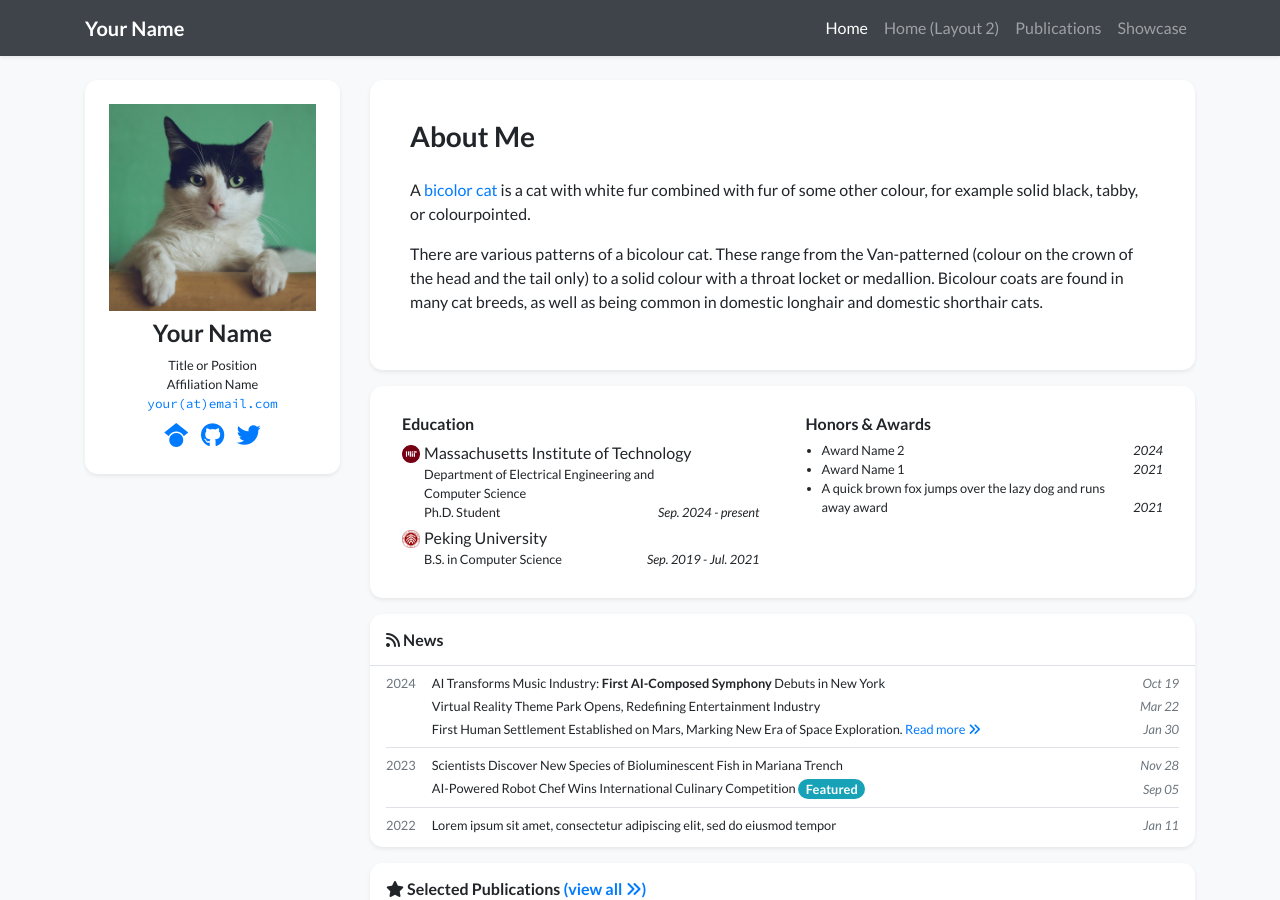
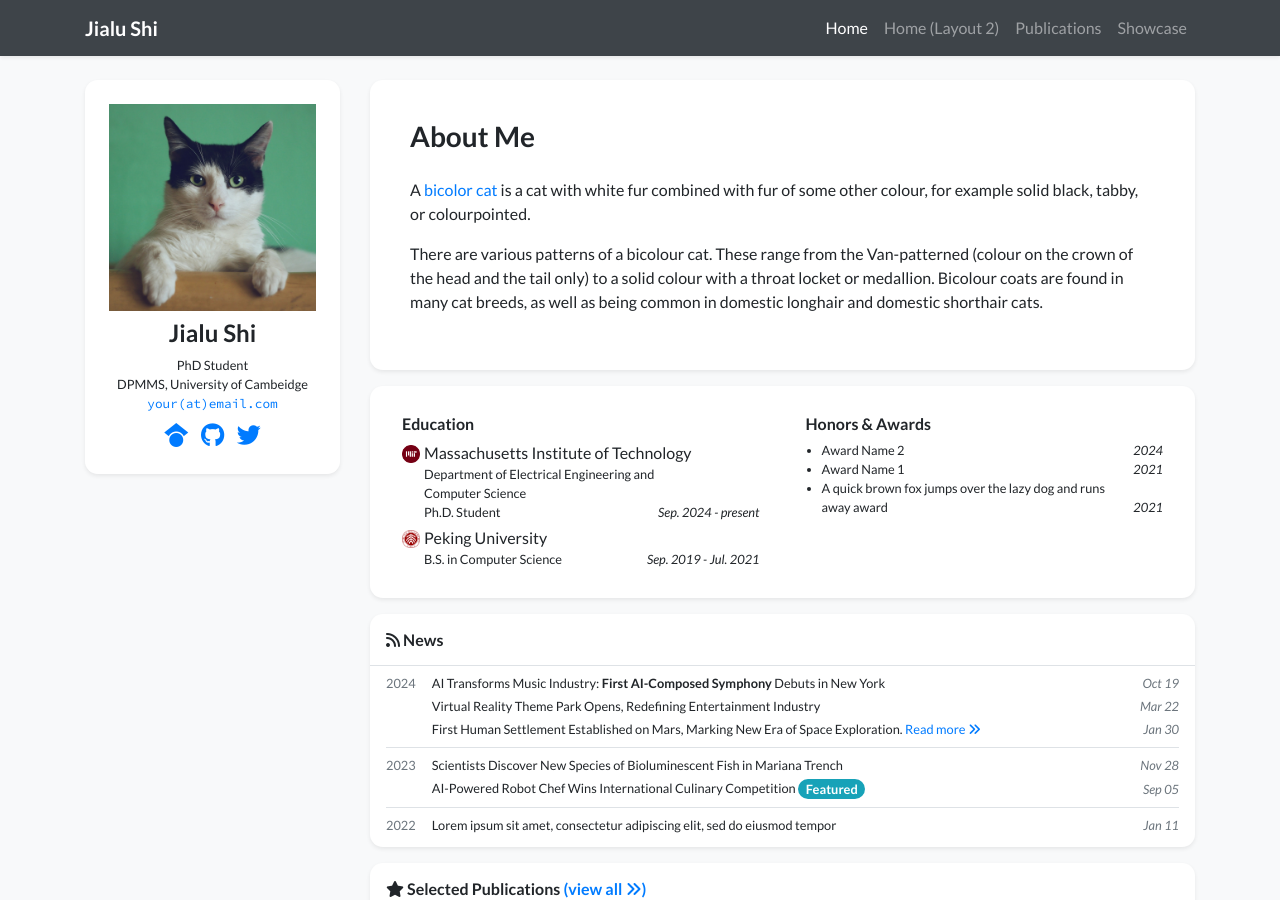
Before and after one commit to yryrryyryrryyryryyryry/yryrryyryrryyryryyryry.github.io, a Jekyll site: the page built from index.html, in a window 1280 px wide and 900 px high. Built offline with Jekyll 4.4.1, drawn with Linux system fonts in a browser that asks for light colours; nearby versions of some CDN libraries; a style sheet for code colours, icons or effects is not loaded.

Commit message:
profile.yml

```diff
--- a/_data/profile.yml
+++ b/_data/profile.yml
@@ -1,11 +1,11 @@
-primary_name: "Your Name"
+primary_name: "Jialu Shi"
 secondary_name: ""
-navbar_name: "Your Name"
+navbar_name: "Jialu Shi"
 
 positions:
-- name: Title or Position
-- name: Affiliation Name
-  logo: /assets/images/badges/MIT_Social_circle.png  # Logo is optional
+- name: PhD Student
+- name: DPMMS, University of Cambeidge
+#  logo: /assets/images/badges/MIT_Social_circle.png  # Logo is optional
 
 
 email: "your@email.com"
```
